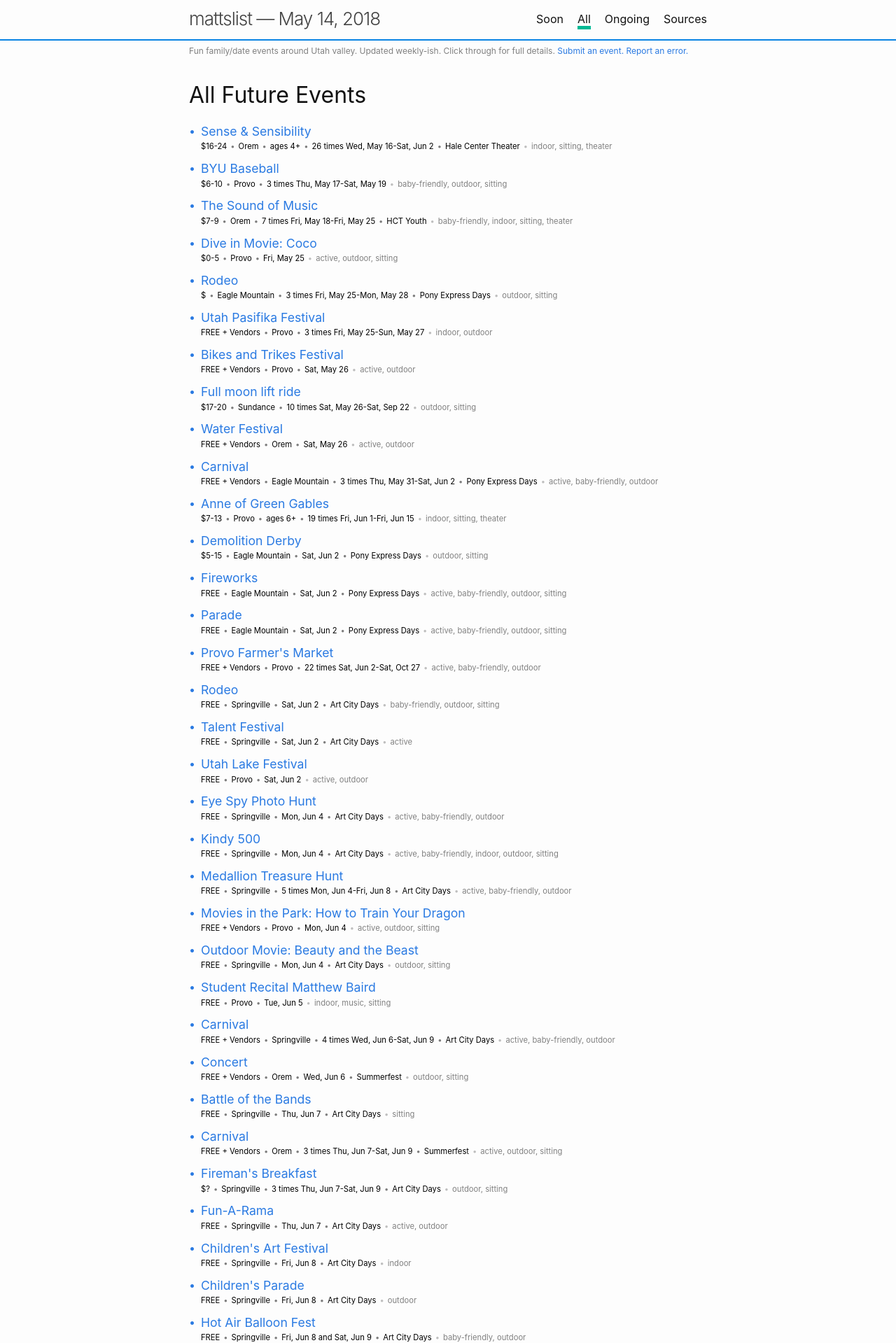
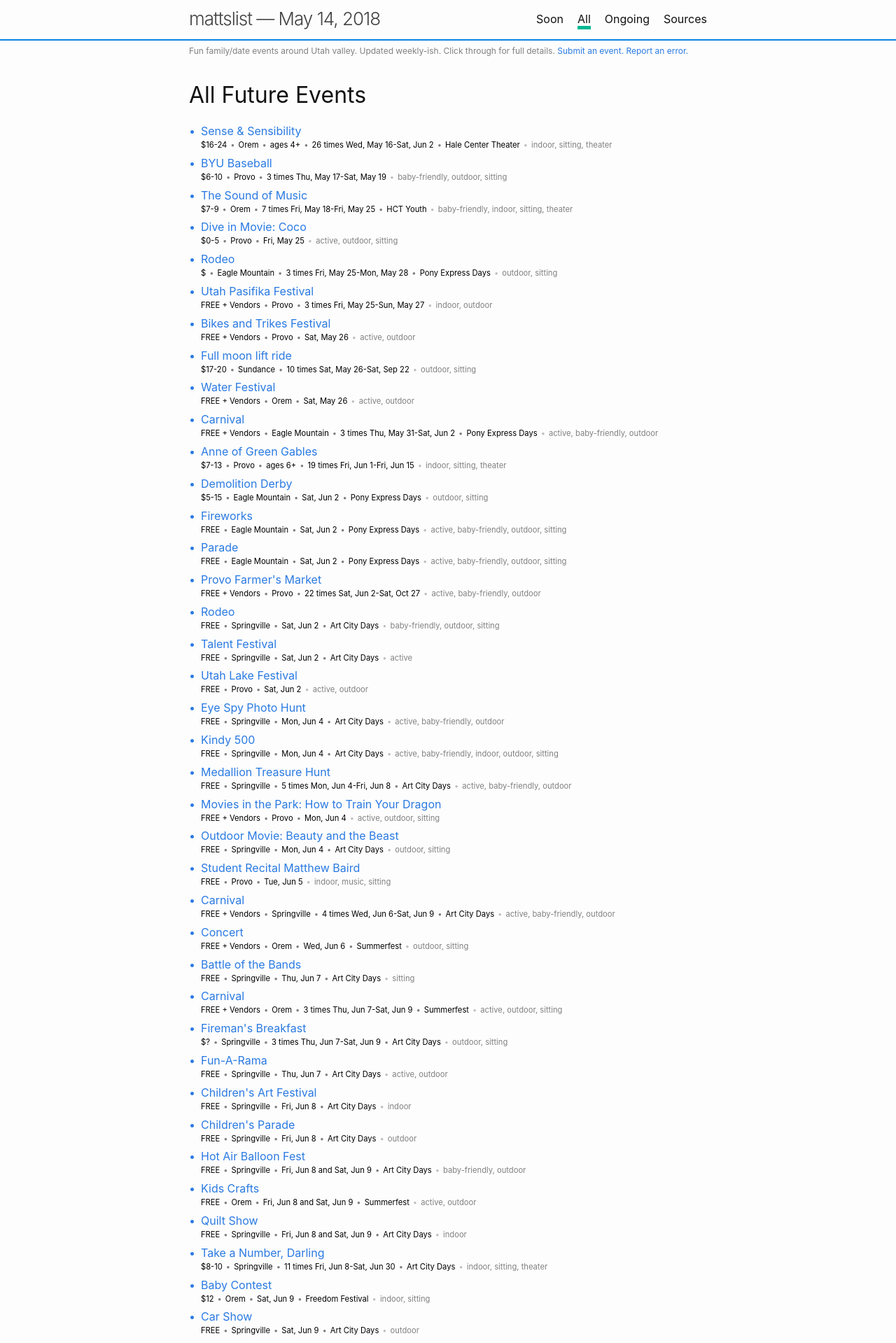
Before and after one commit to iffy/utahvalley, a Jekyll site: the page built from all.md, in a window 1280 px wide. Shown: the top 1919 px of the page at 70% size. Built offline with Jekyll 4.4.1, drawn with Linux system fonts in a browser that asks for light colours.

Commit message:
Change font-sizes back; compress a little more vertically

```diff
--- a/_sass/minima/_layout.scss
+++ b/_sass/minima/_layout.scss
@@ -10,7 +10,7 @@ a.listing {
   .tags {
     color: grey;
   }
-  margin-bottom: 10px;
+  margin-bottom: 5px;
   display: flex;
   &:hover {
     text-decoration: none;
@@ -37,7 +37,7 @@ a.listing {
     flex-grow: 1;
   }
   .first-line {
-    font-size: 1.1rem;
+    font-size: 1rem;
   }
   .second-line {
     color: black;
```
Also changed, not shown: _includes/head.html (+0 -7 lines).
